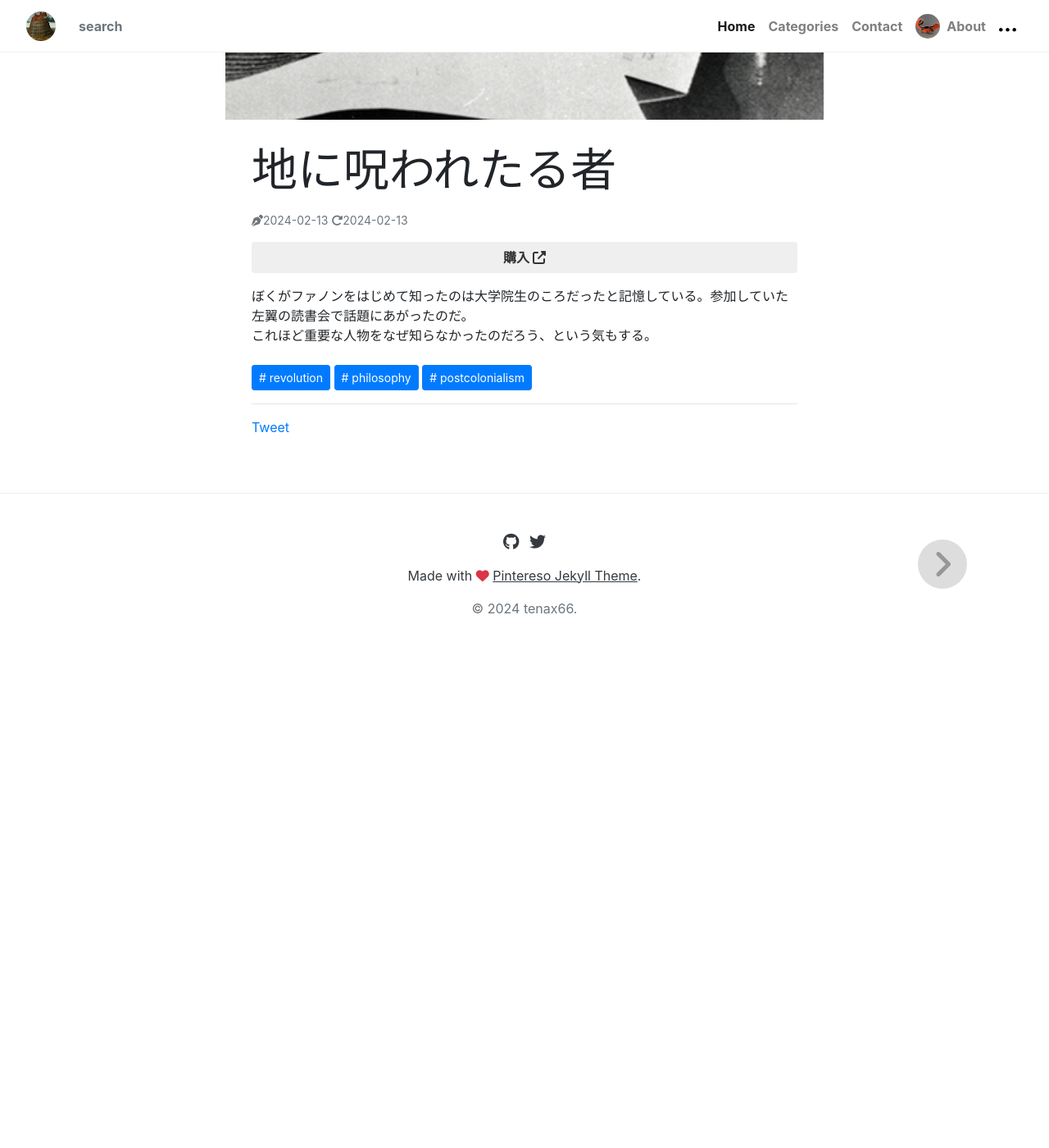
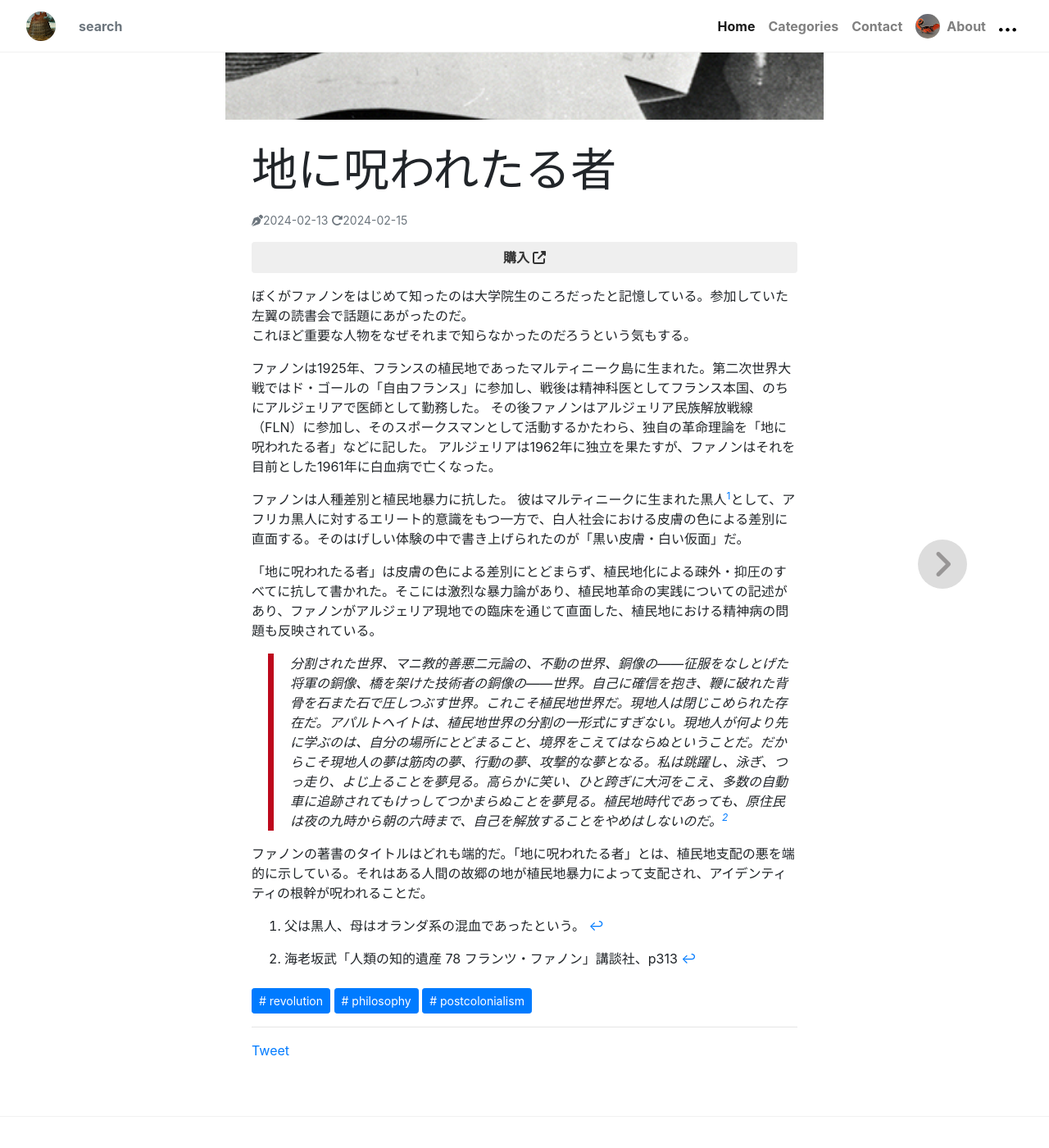
Before and after one commit to tenax66/babel, a Jekyll site: the page built from _posts/2024-02-13-the-wretched-of-the-earth.md, in a window 1280 px wide and 1400 px high, scrolled down 1070 px. Shown: the whole window at 82% size. Built offline with Jekyll 4.4.1, drawn with Linux system fonts in a browser that asks for light colours; nearby versions of some CDN libraries; library files that are not in the unit come from our copies; comment, search, counter and statistics services are not loaded; before the commit the page ends 1888 px from its top, so only the background shows below that.

Commit message:
Update 2024-02-13-the-wretched-of-the-earth.md

```diff
--- a/_posts/2024-02-13-the-wretched-of-the-earth.md
+++ b/_posts/2024-02-13-the-wretched-of-the-earth.md
@@ -3,7 +3,23 @@ title: "地に呪われたる者"
 categories: [revolution, philosophy, postcolonialism]
 image: "/assets/images/the-wretched-of-the-earth/the-wretched-of-the-earth.jpg"
 visit: https://amzn.to/49zmUoW
-lastmod: "2024-02-13"
+lastmod: "2024-02-15"
 ---
 ぼくがファノンをはじめて知ったのは大学院生のころだったと記憶している。参加していた左翼の読書会で話題にあがったのだ。
-これほど重要な人物をなぜ知らなかったのだろう、という気もする。
+これほど重要な人物をなぜそれまで知らなかったのだろうという気もする。
+
+ファノンは1925年、フランスの植民地であったマルティニーク島に生まれた。第二次世界大戦ではド・ゴールの「自由フランス」に参加し、戦後は精神科医としてフランス本国、のちにアルジェリアで医師として勤務した。
+その後ファノンはアルジェリア民族解放戦線（FLN）に参加し、そのスポークスマンとして活動するかたわら、独自の革命理論を「地に呪われたる者」などに記した。
+アルジェリアは1962年に独立を果たすが、ファノンはそれを目前とした1961年に白血病で亡くなった。
+
+ファノンは人種差別と植民地暴力に抗した。
+彼はマルティニークに生まれた黒人[^1]として、アフリカ黒人に対するエリート的意識をもつ一方で、白人社会における皮膚の色による差別に直面する。そのはげしい体験の中で書き上げられたのが「黒い皮膚・白い仮面」だ。
+
+「地に呪われたる者」は皮膚の色による差別にとどまらず、植民地化による疎外・抑圧のすべてに抗して書かれた。そこには激烈な暴力論があり、植民地革命の実践についての記述があり、ファノンがアルジェリア現地での臨床を通じて直面した、植民地における精神病の問題も反映されている。
+
+> 分割された世界、マニ教的善悪二元論の、不動の世界、銅像の——征服をなしとげた将軍の銅像、橋を架けた技術者の銅像の——世界。自己に確信を抱き、鞭に破れた背骨を石また石で圧しつぶす世界。これこそ植民地世界だ。現地人は閉じこめられた存在だ。アパルトヘイトは、植民地世界の分割の一形式にすぎない。現地人が何より先に学ぶのは、自分の場所にとどまること、境界をこえてはならぬということだ。だからこそ現地人の夢は筋肉の夢、行動の夢、攻撃的な夢となる。私は跳躍し、泳ぎ、つっ走り、よじ上ることを夢見る。高らかに笑い、ひと跨ぎに大河をこえ、多数の自動車に追跡されてもけっしてつかまらぬことを夢見る。植民地時代であっても、原住民は夜の九時から朝の六時まで、自己を解放することをやめはしないのだ。[^2]
+
+ファノンの著書のタイトルはどれも端的だ。「地に呪われたる者」とは、植民地支配の悪を端的に示している。それはある人間の故郷の地が植民地暴力によって支配され、アイデンティティの根幹が呪われることだ。
+
+[^1]: 父は黒人、母はオランダ系の混血であったという。
+[^2]: 海老坂武「人類の知的遺産 78 フランツ・ファノン」講談社、p313
```
